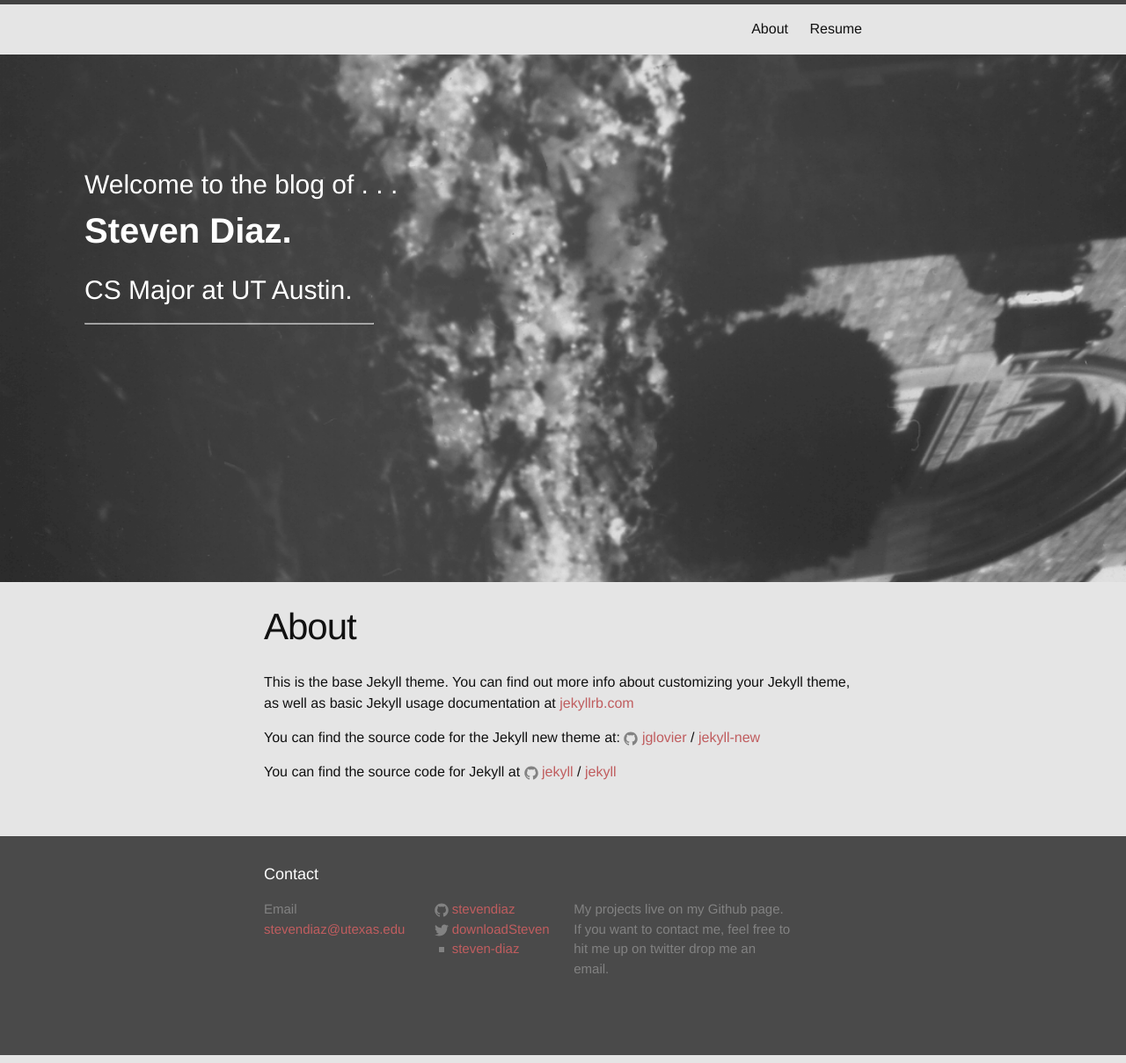
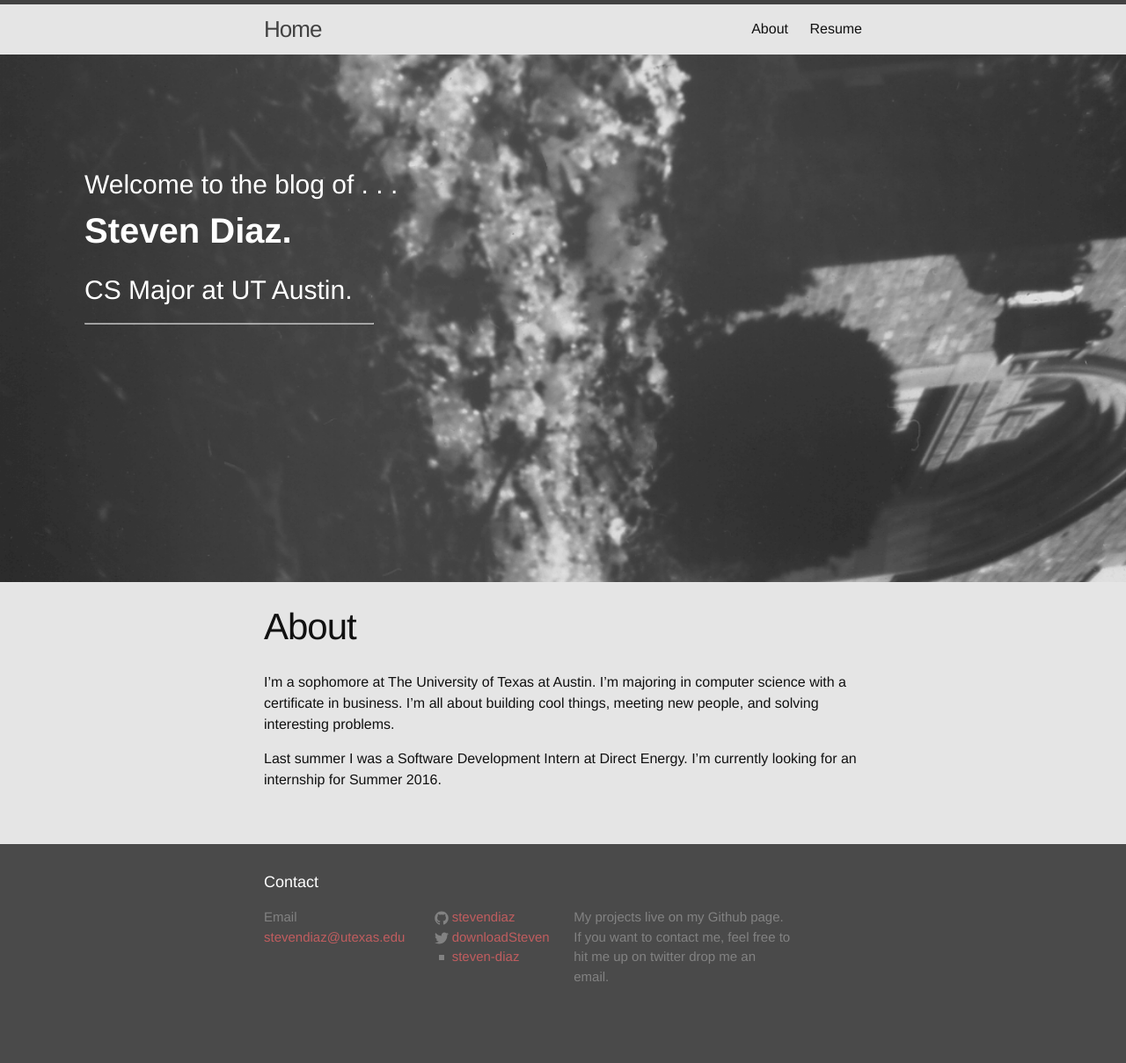
Before and after one commit to stevendiaz/stevendiaz.github.io, a Jekyll site: the page built from about.md, in a window 1280 px wide. Shown: the whole page at 88% size. Built offline with Jekyll 4.4.1, drawn with Linux system fonts in a browser that asks for light colours.

Commit message:
Cleaned up about section

```diff
--- a/_config.yml
+++ b/_config.yml
@@ -6,13 +6,13 @@
 # 'jekyll serve'. If you change this file, please restart the server process.
 
 # Site settings
-title:
+title: Home
 email: stevendiaz@utexas.edu
 description: > # this means to ignore newlines until "baseurl:"
   My projects live on my Github page. If you want to contact me,
   feel free to hit me up on twitter drop me an email.
 #baseurl: "" # the subpath of your site, e.g. /blog
-url: "http://stevendiaz.github.io" # the base hostname & protocol for your site
+url: "http://stevendiaz.net" # the base hostname & protocol for your site
 twitter_username: downloadSteven
 github_username:  stevendiaz
 linkedin_username: steven-diaz
--- a/_posts/2016-01-12-hello-world.markdown
+++ b/_posts/2016-01-12-hello-world.markdown
@@ -4,4 +4,5 @@ title:  "Hello World!"
 date:   2016-01-12 10:44:33 -0600
 categories: test
 ---
-Test post please ignore.
+After struggling with the ins and outs of Ruby, Jekyll, and Github pages for a couple of days, I've finally got version 2.0 up and running. There's still a couple of small things that I want to clean
+up, but for the most part the website is running. An initial blog post is coming soon!
--- a/about.md
+++ b/about.md
@@ -4,12 +4,8 @@ title: About
 permalink: /about/
 ---
 
-This is the base Jekyll theme. You can find out more info about customizing your Jekyll theme, as well as basic Jekyll usage documentation at [jekyllrb.com](http://jekyllrb.com/)
+I'm a sophomore at The University of Texas at Austin. I'm majoring
+in computer science with a certificate in business. I'm all about building cool things, meeting new people, and solving interesting problems.
 
-You can find the source code for the Jekyll new theme at:
-{% include icon-github.html username="jglovier" %} /
-[jekyll-new](https://github.com/jglovier/jekyll-new)
 
-You can find the source code for Jekyll at
-{% include icon-github.html username="jekyll" %} /
-[jekyll](https://github.com/jekyll/jekyll)
+Last summer I was a Software Development Intern at Direct Energy. I'm currently looking for an internship for Summer 2016.
```
